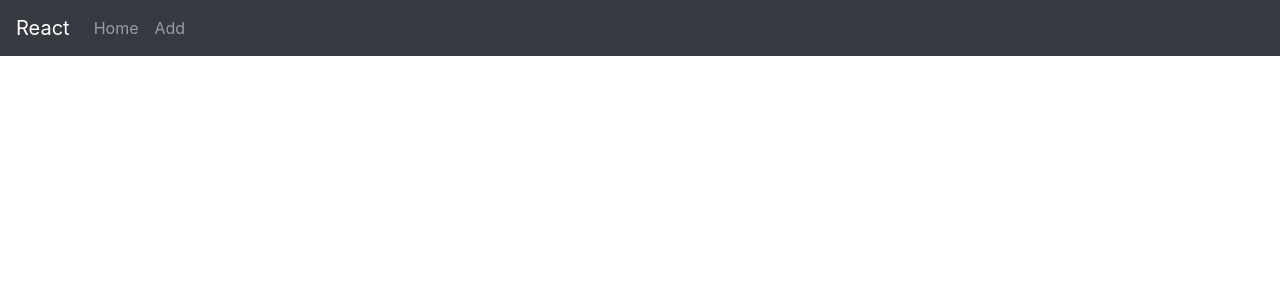
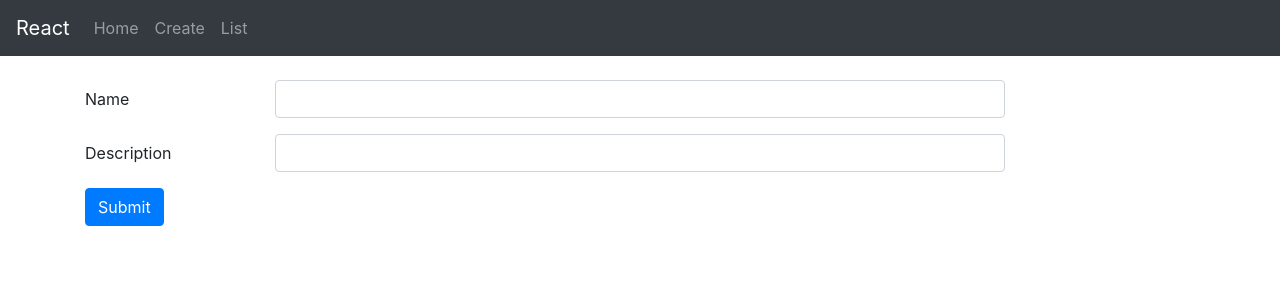
Before and after one commit to bhavinsa/weatherApp, a React (Create React App) app in the folder client/: page /create in a window 1280 px wide. Shown: the top 300 px of the page. Built offline with nearby package versions, Linux system fonts and the light colour scheme.

Commit message:
Hooks - Reducer, context added in React

```diff
--- a/client/src/App.tsx
+++ b/client/src/App.tsx
@@ -1,18 +1,36 @@
 import React from 'react';
 import './App.css';
-import Weather from './components/Weather';
+// import Weather from './components/Weather';
 import 'bootstrap/dist/css/bootstrap.min.css';
 import Navigation from './nav/navigation';
-import { BrowserRouter as Router, Route, Link } from "react-router-dom";
-
+import { BrowserRouter as Router, Route, Link, Switch, Redirect } from "react-router-dom";
+import { AppProvider } from "./reducers/context";
+import Login from './components/login/login';
+import Create from './components/crud/create';
+import List from './components/crud/list';
+import { AuthProvider } from './reducers/AuthProvider';
 function App() {
   return (
     <div>
-      <Router>
-        <Navigation></Navigation>
-      </Router>
+      <AuthProvider>
+        <AppProvider>
+          <Router>
+            <Switch>
+              <Route exact path="/(login)" component={LoginContainer} />
+              <Route component={Navigation} />
+            </Switch>
+          </Router>
+        </AppProvider>
+      </AuthProvider>
     </div>
   );
 }
 
+const LoginContainer = () => (
+  <div className="container">
+    <Route exact path="/" render={() => <Redirect to="/login" />} />
+    <Route path="/login" component={Login} />
+  </div>
+)
+
 export default App;
--- a/client/src/components/add.tsx
+++ /dev/null
@@ -1,9 +0,0 @@
-import React from "react";
-
-const Add = () => {
-    return (
-        <p>Hello</p>
-    )
-}
-
-export default Add;
--- /dev/null
+++ b/client/src/components/crud/create.tsx
@@ -0,0 +1,76 @@
+import React, { useState } from 'react'
+import { Form, Button, Row, Col, Container } from 'react-bootstrap';
+import { Types } from '../../reducers/crudReducer';
+import { AppContext } from '../../reducers/context';
+import Navigation from '../../nav/navigation';
+
+const Create = () => {
+    const { state, dispatch } = React.useContext(AppContext);
+    const [form, setForm] = React.useState({
+        name: "",
+        description: ""
+    });
+
+    const handleForm = (type: string, value: string) => {
+        setForm(data => ({
+            ...data,
+            [type]: value
+        }));
+    }
+
+    const create = () => {
+        dispatch({
+            type: Types.Create,
+            payload: {
+                id: Math.round(Math.random() * 10000),
+                name: form.name,
+                description: form.description
+            }
+        });
+
+        setForm( () => ({
+            name: "",
+            description: ""
+        }));
+    }
+    return (
+        <Container>
+
+            <br />
+            <Form>
+                <Form.Group as={Row} controlId="formPlaintextPassword">
+                    <Form.Label column sm="2">
+                        Name
+                </Form.Label>
+                    <Col lg="8">
+                        <Form.Control type="text" value={form.name}
+                            onChange={(e: any) => {
+                                handleForm("name", e.target.value);
+                            }}
+                        />
+                    </Col>
+                </Form.Group>
+
+                <Form.Group as={Row} controlId="formPlaintextPassword">
+                    <Form.Label column sm="2">
+                        Description
+                </Form.Label>
+                    <Col lg="8">
+                        <Form.Control type="text" value={form.description}
+                            onChange={(e: any) => {
+                                handleForm('description', e.target.value)
+                            }}
+                        />
+                    </Col>
+                </Form.Group>
+
+
+                <Button variant="primary" onClick={create}>
+                    Submit
+                </Button>
+            </Form>
+        </Container>
+    )
+}
+
+export default Create;
--- /dev/null
+++ b/client/src/components/crud/list.tsx
@@ -0,0 +1,43 @@
+import React from 'react';
+import { Container, Table, Button } from 'react-bootstrap';
+import { AppContext } from '../../reducers/context';
+import { Types } from '../../reducers/crudReducer';
+
+const List = () => {
+    const { state, dispatch } = React.useContext(AppContext);
+
+     const deleteProduct = (id: number) => {
+        dispatch({
+            type: Types.Delete,
+            id,
+        })
+    }
+    return (
+        <Container>
+            {state.products.length > 0 ? <Table striped bordered hover>
+                <thead>
+                    <tr>
+                        <th>#Id</th>
+                        <th>Name</th>
+                        <th>Description</th>
+                        <th>Action</th>
+                    </tr>
+                </thead>
+                <tbody>
+
+                    {state.products.map((c, index) => (
+                        <tr key={index}>
+                            <td>{c.id}</td>
+                            <td>{c.name}</td>
+                            <td>{c.description}</td>
+                            <td><Button variant="link" onClick={() => deleteProduct(c.id)} >Delete</Button></td>
+                        </tr>
+                    ))}
+                </tbody>
+            </Table> : <p> No Data</p> }
+        </Container>
+
+    )
+}
+
+export default List;
--- /dev/null
+++ b/client/src/components/login/login.tsx
@@ -0,0 +1,34 @@
+import React, { useContext } from 'react';
+import { Form, Button } from 'react-bootstrap';
+import { AppContext } from '../../reducers/context';
+import { AuthContext } from '../../reducers/AuthProvider';
+
+const Login = () => {
+    const authContext = useContext(AuthContext);
+    const login = () => {
+        authContext.authenticated = true;
+        console.log(authContext.authenticated);
+    }
+    return (
+        <Form>
+            <Form.Group controlId="formBasicEmail">
+                <Form.Label>Email address</Form.Label>
+                <Form.Control type="email" placeholder="Enter email" />
+
+            </Form.Group>
+
+            <Form.Group controlId="formBasicPassword">
+                <Form.Label>Password</Form.Label>
+                <Form.Control type="password" placeholder="Password" />
+            </Form.Group>
+            <Form.Group controlId="formBasicCheckbox">
+                <Form.Check type="checkbox" label="Check me out" />
+            </Form.Group>
+            <Button variant="primary" onClick={login}>
+                Submit
+            </Button>
+        </Form>
+    );
+}
+
+export default Login;
--- a/client/src/components/Weather.tsx
+++ b/client/src/components/weather/Weather.tsx
@@ -1,6 +1,6 @@
 import React, { useEffect, useState, Fragment, useCallback } from 'react'
 import axios, { AxiosResponse } from 'axios';
-import { cityNames, API_URL } from '../constant/constant';
+import { cityNames, API_URL } from '../../constant/constant';
 import WeatherList from './WeatherList';
 import WeatherDetails from './WeatherDetails';
 
--- a/client/src/nav/navigation.tsx
+++ b/client/src/nav/navigation.tsx
@@ -1,20 +1,22 @@
 import React, { Fragment } from "react";
 import { BrowserRouter as Router, Route, Link } from "react-router-dom";
-import Weather from "../components/Weather";
-import Add from "../components/add";
 import { Navbar, Nav, Form, FormControl, Button, NavDropdown } from "react-bootstrap";
+import Create from "../components/crud/create";
+import List from "../components/crud/list";
+import Weather from "../components/weather/Weather";
+import Login from "../components/login/login";
 
 const Navigation = () => {
     return (
         <>
-
             <Navbar collapseOnSelect expand="lg" bg="dark" variant="dark">
                 <Navbar.Brand>React</Navbar.Brand>
                 <Navbar.Toggle aria-controls="responsive-navbar-nav" />
                 <Navbar.Collapse id="responsive-navbar-nav">
                     <Nav className="mr-auto menu-items">
                         <Nav.Link as={Link} to="/">Home</Nav.Link>
-                        <Nav.Link as={Link} to="/add" >Add</Nav.Link>
+                        <Nav.Link as={Link} to="/create" >Create</Nav.Link>
+                        <Nav.Link as={Link} to="/list" >List</Nav.Link>
                         {/* <NavDropdown title="Dropdown" id="collasible-nav-dropdown">
                             <NavDropdown.Item href="#action/3.1">Action</NavDropdown.Item>
                             <NavDropdown.Item href="#action/3.2">Another action</NavDropdown.Item>
@@ -31,11 +33,8 @@ const Navigation = () => {
                     </Nav> */}
                 </Navbar.Collapse>
             </Navbar>
-
-
-            <Route path="/" exact component={Weather} />
-            <Route path="/add" component={Add} />
-
+            <Route path="/create" component={Create} />
+            <Route path="/list" component={List} />
         </>
     )
 }
--- /dev/null
+++ b/client/src/reducers/AuthProvider.tsx
@@ -0,0 +1,35 @@
+import React, { useEffect, useState } from "react";
+type ContextProps = {
+    user: any;
+    authenticated: boolean;
+    setUser: any;
+    loadingAuthState: boolean;
+};
+export const AuthContext = React.createContext<Partial<ContextProps>>({
+    user: null,
+    authenticated: false,
+    setUser: null,
+});
+
+export const AuthProvider = ({ children }: any) => {
+    const [user, setUser] = useState(null);
+    const [loadingAuthState, setLoadingAuthState] = useState(true);
+    useEffect(() => {
+        // firebase.auth().onAuthStateChanged((user: any) => {
+        //     setUser(user);
+        //     setLoadingAuthState(false);
+        // });
+    }, []);
+
+    return (
+        <AuthContext.Provider
+            value={{
+                user,
+                authenticated: user !== null,
+                setUser,
+                loadingAuthState
+            }}>
+            {children}
+        </AuthContext.Provider>
+    );
+}
--- /dev/null
+++ b/client/src/reducers/context.tsx
@@ -0,0 +1,46 @@
+import React, { createContext, useReducer, Dispatch } from "react";
+import {
+  productReducer,
+  Action
+} from "./crudReducer";
+
+type DataType = {
+  id: number;
+  name: string;
+  description: string;
+};
+
+type InitialStateType = {
+  products: DataType[];
+};
+
+const initialState = {
+  products: []
+};
+
+const AppContext = createContext<{
+  state: InitialStateType;
+  dispatch: Dispatch<Action>;
+}>({
+  state: initialState,
+  dispatch: () => null
+});
+
+const mainReducer = (
+  { products }: InitialStateType,
+  action: Action
+) => ({
+  products: productReducer(products, action),
+});
+
+const AppProvider: React.FC = ({ children }) => {
+  const [state, dispatch] = useReducer(mainReducer, initialState);
+
+  return (
+    <AppContext.Provider value={{ state, dispatch }}>
+      {children}
+    </AppContext.Provider>
+  );
+};
+
+export { AppProvider, AppContext };
--- /dev/null
+++ b/client/src/reducers/crudReducer.ts
@@ -0,0 +1,35 @@
+export enum Types {
+    Create = "CREATE",
+    Delete = "DELETE"
+}
+
+export type Action =
+    | { type: Types.Create, payload: DataType }
+    | { type: Types.Delete, id: number };
+
+type DataType = {
+    id: number;
+    name: string;
+    description: string;
+};
+
+export const productReducer = (
+    state: DataType[],
+    action: Action
+) => {
+    switch (action.type) {
+        case Types.Create:
+            return [
+                ...state,
+                {
+                    id: action.payload.id,
+                    name: action.payload.name,
+                    description: action.payload.description
+                }
+            ];
+        case Types.Delete:
+            return [...state.filter(data => data.id !== action.id)];
+        default:
+            return state;
+    }
+};
```
Also changed, not shown: client/src/components/weather/WeatherDetails.tsx (renamed from client/src/components/WeatherDetails.tsx), client/src/components/weather/WeatherList.tsx (renamed from client/src/components/WeatherList.tsx), 2 other files (tests, documents, lock files or other folders).
